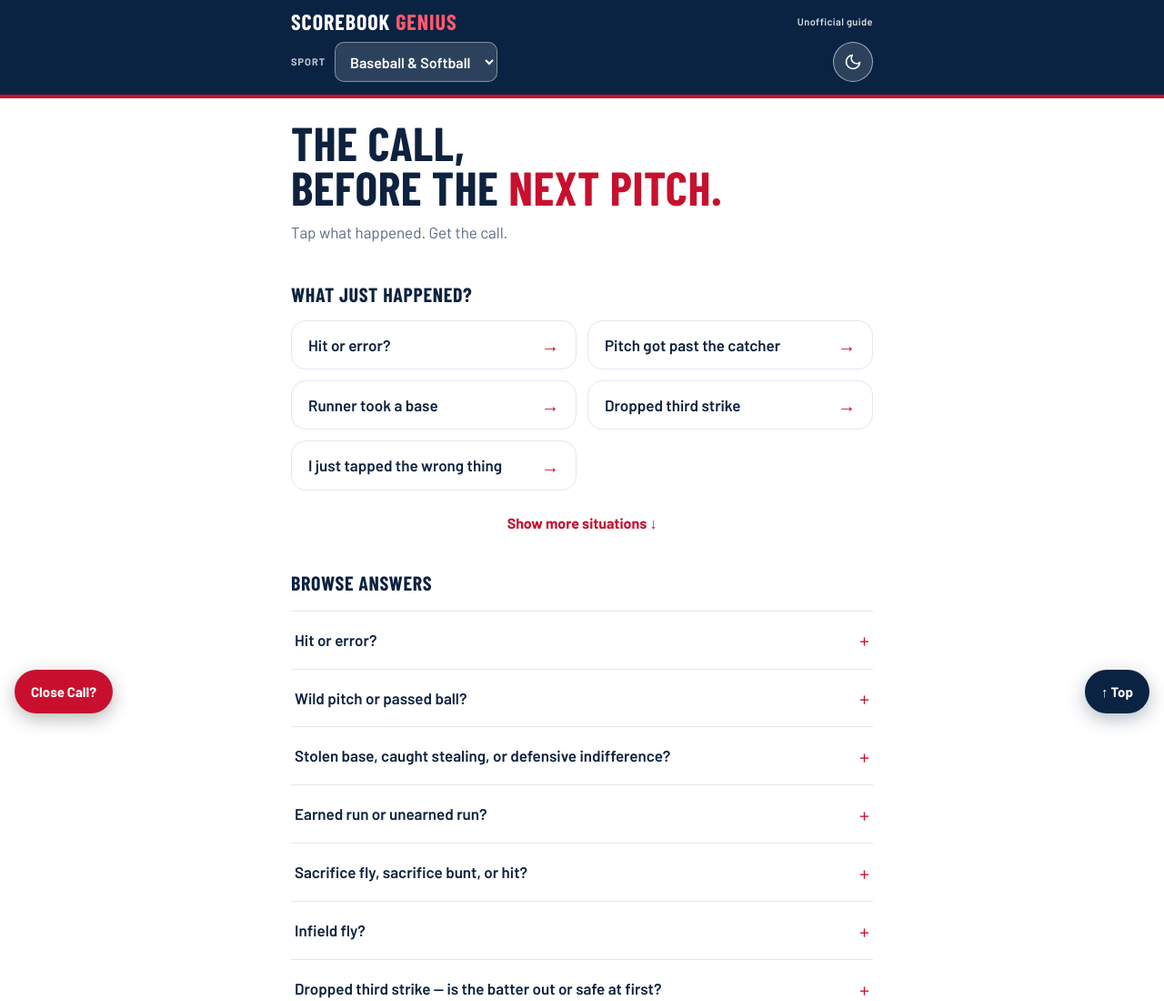
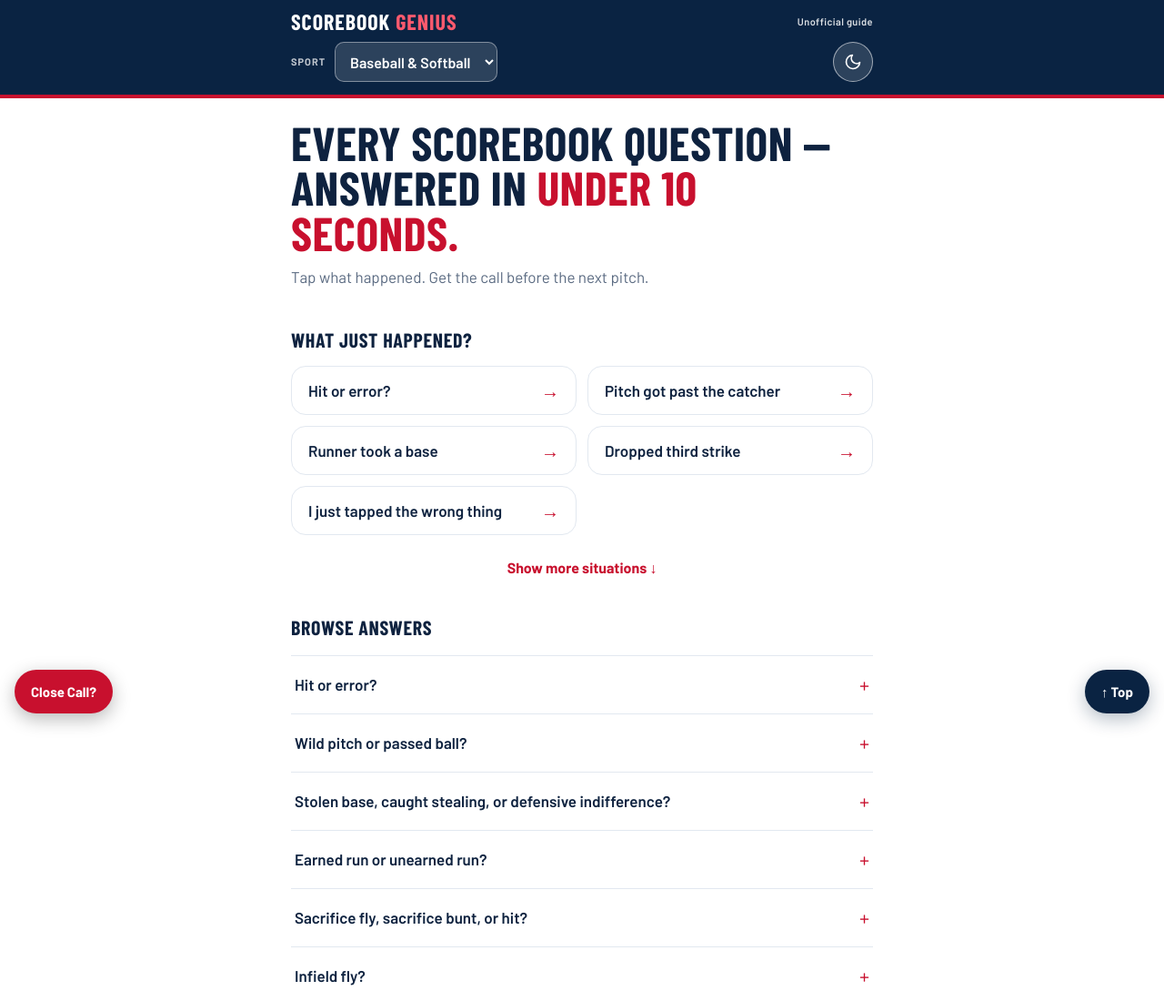
Before and after one commit to coachgabe-tx/scorebook-genius, a plain HTML site: page index.html in a window 1280 px wide. Shown: the top 1100 px of the page at 91% size. Drawn offline with nearby package versions, Linux system fonts and the light colour scheme; a web font is replaced by a local one.

Commit message:
New hero headline: every scorebook question, answered in under 10 seconds

```diff
--- a/index.html
+++ b/index.html
@@ -170,8 +170,8 @@ footer p:last-child{margin:0}
 
 <main class="wrap">
   <section class="hero">
-    <h1>The call,<br>before the <em id="heroPhrase">next pitch.</em></h1>
-    <p>Tap what happened. Get the call.</p>
+    <h1>Every scorebook question —<br>answered in <em>under 10 seconds.</em></h1>
+    <p>Tap what happened. Get the call before the <span id="heroPhrase">next pitch.</span></p>
   </section>
 
   <section class="section" aria-labelledby="sitTitle">
@@ -285,10 +285,10 @@ function buildSportSelect(){
   sportSelect.value=activeGroup;
   sportSelect.onchange=()=>setSport(sportSelect.value);
 }
-/* Hero tagline — "next pitch" is baseball/softball language, so the
-   second line names the real next moment of the sport picked: the
-   pitch, possession, kickoff, serve, snap, faceoff, pushback, draw,
-   scrum, or swim-off. No generic stand-in. */
+/* Per-sport moment — "next pitch" is baseball/softball language, so
+   the hero subline and the browser title name the real next moment
+   of the sport picked: the pitch, possession, kickoff, serve, snap,
+   faceoff, pushback, draw, scrum, or swim-off. No generic stand-in. */
 const TAGLINES={
   baseball:"next pitch.",
   basketball:"next possession.",
```
